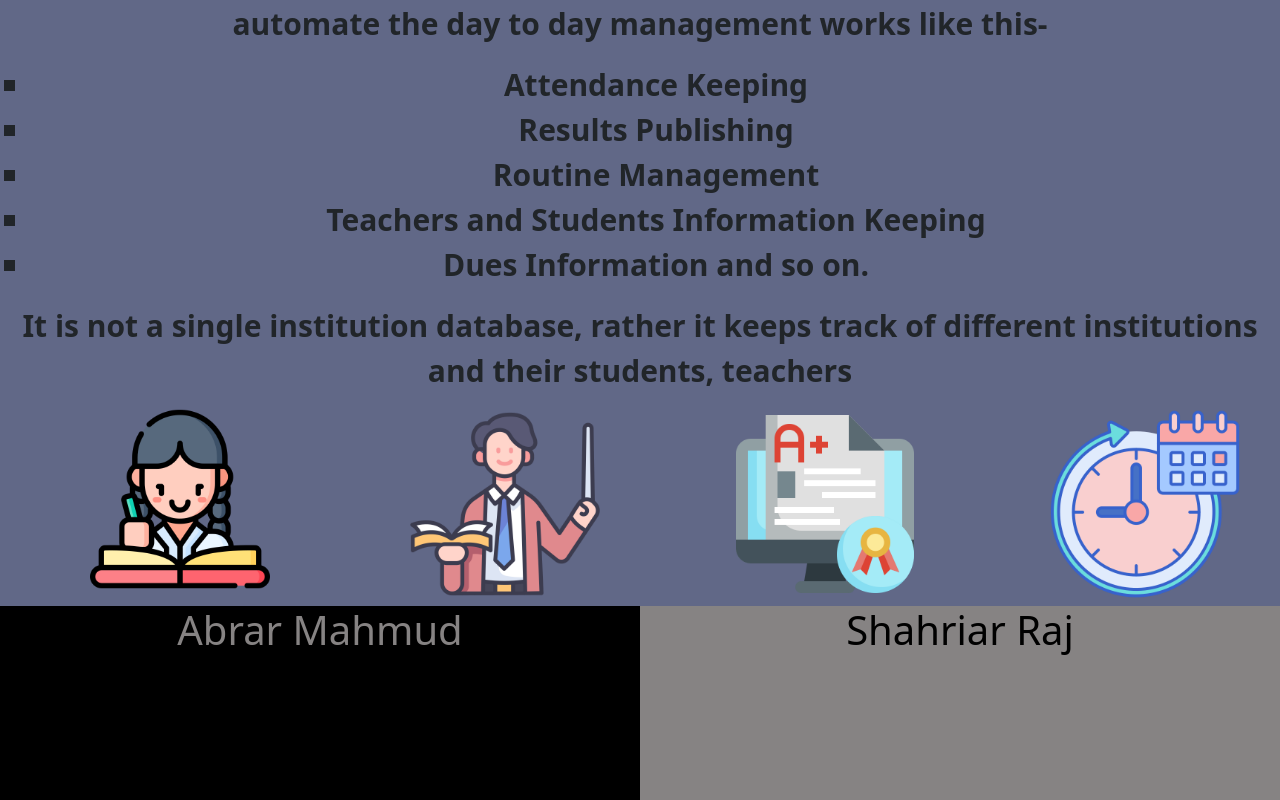
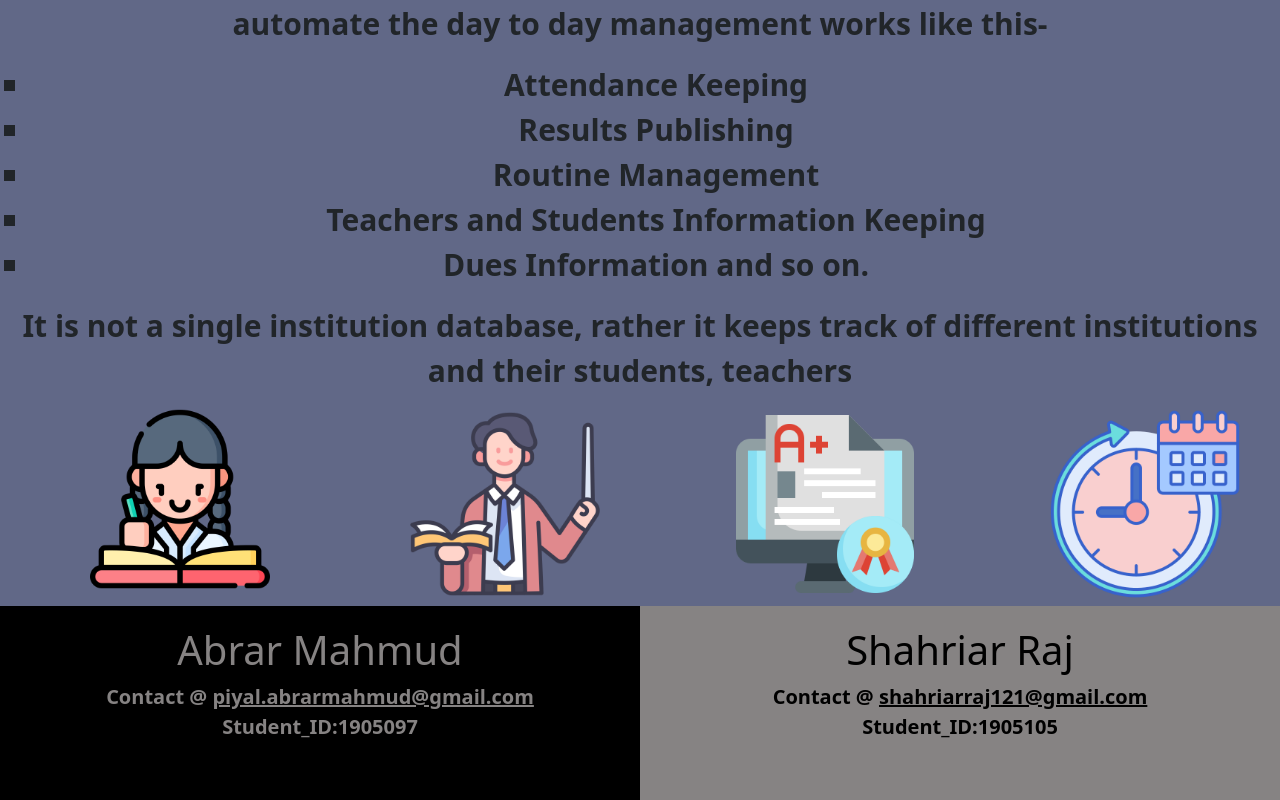
Before and after one commit to shahriar-raj/new_project, a React (Create React App) app: page /about in a window 1280 px wide. Shown: the part 200-1000 px from the top of the page. Built offline with nearby package versions, Linux system fonts and the light colour scheme.

Commit message:
done About

```diff
--- a/src/About/pages/About.js
+++ b/src/About/About.js
@@ -1,6 +1,6 @@
 import React from 'react';
 import './About.css';
-import Footer from '../../Footer/Footer';
+import Footer from '../Footer/Footer';
 
 const About = () => {
     return (
--- a/src/Footer/Footer.css
+++ b/src/Footer/Footer.css
@@ -1,19 +1,23 @@
 .abrar {
+    padding-top: 20px;
     float: left;
     width: 50%;
     height: 194px;
     text-align: center;
     font-weight: bolder;
+    font-size: 20px;
     background-color: black;
     color: rgb(134, 131, 131);
 }
 
 .raj {
+    padding-top: 20px;
     float: right;
     width: 50%;
     height: 194px;
     text-align: center;
     font-weight: bolder;
+    font-size: 20px;
     background-color: rgb(134, 131, 131);
     color: black;
 }
--- a/src/Footer/Footer.js
+++ b/src/Footer/Footer.js
@@ -5,10 +5,14 @@ const Footer = () => {
     return (
         <div className='foot'>
             <div className='abrar'>
-                <h1 >Abrar Mahmud</h1>
+                <h1 className='h_1'>Abrar Mahmud</h1>
+                Contact @ <u>piyal.abrarmahmud@gmail.com</u>
+                <br />Student_ID:1905097
             </div>
             <div className='raj'>
-                <h1>Shahriar Raj</h1>
+                <h1 className='h_2'>Shahriar Raj</h1>
+                Contact @ <u>shahriarraj121@gmail.com</u>
+                <br />Student_ID:1905105
             </div>
         </div>
     )
--- a/src/components/Home/Home.js
+++ b/src/components/Home/Home.js
@@ -4,7 +4,7 @@ import List from '../List';
 import NewGoal from '../NewGoal';
 import 'bootstrap/dist/css/bootstrap.css';
 import BCarousel from '../BCarousel/BCarousel';
-import About from '../../About/pages/About';
+import About from '../../About/About';
 import { BrowserRouter as Router, Route, Redirect, Switch } from 'react-router-dom';
 import Information from '../../Information/components/Information';
 import Header from '../../shared/components/Header';
```
Also changed, not shown: src/About/About.css (renamed from src/About/pages/About.css).
